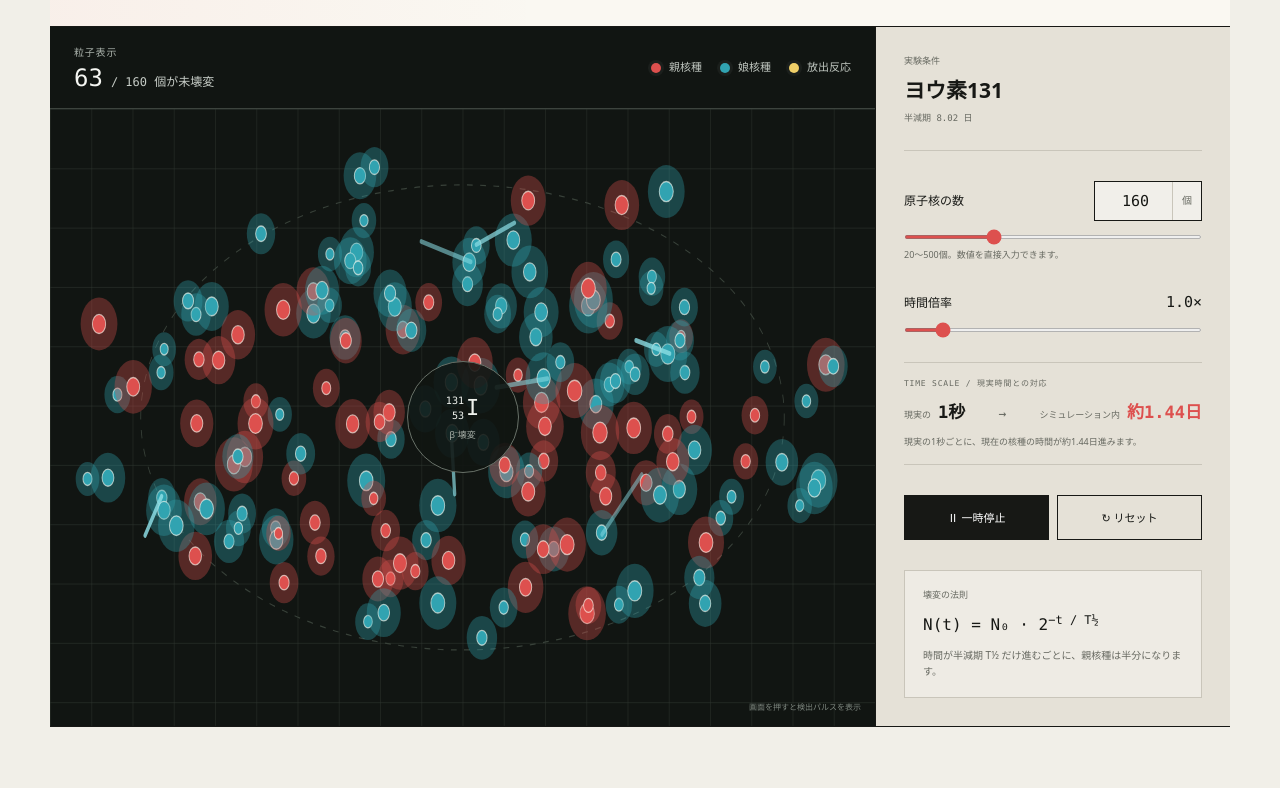
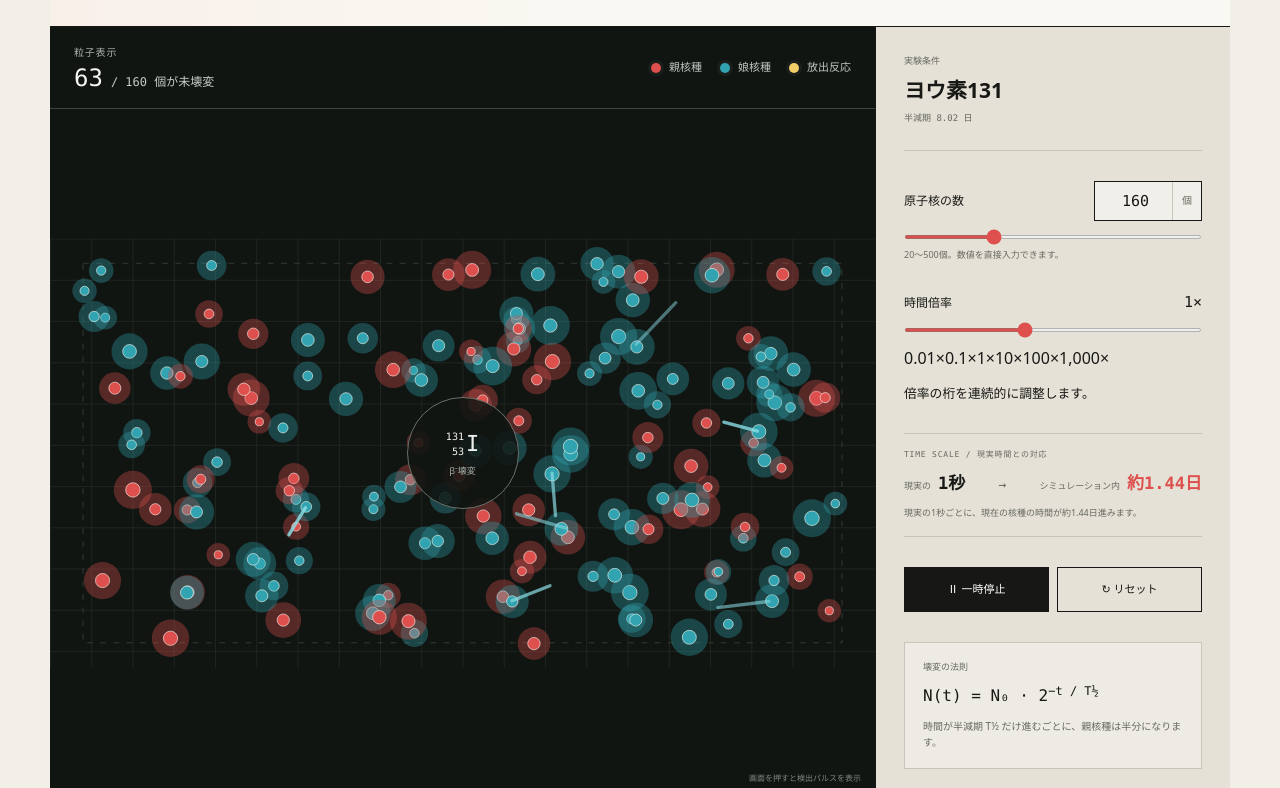
Before and after one commit to shymohn99/nuclear-decay-lab, a Next.js app: page / in a window 1280 px wide. Shown: the part 1672-2460 px from the top of the page. Built offline with nearby package versions, Linux system fonts and the light colour scheme.

Commit message:
Add logarithmic speed control and uniform particles

```diff
--- a/app/page.tsx
+++ b/app/page.tsx
@@ -812,12 +812,10 @@ function seededRandom(seed: number) {
 function makeParticles(count: number, seed: number): Particle[] {
   const random = seededRandom(seed);
   return Array.from({ length: count }, (_, index) => {
-    const angle = index * 2.399963 + random() * 0.16;
-    const radius = Math.sqrt((index + 0.5) / count) * 0.44;
     return {
       id: index,
-      x: 0.5 + Math.cos(angle) * radius,
-      y: 0.5 + Math.sin(angle) * radius * 0.78,
+      x: 0.045 + random() * 0.91,
+      y: 0.07 + random() * 0.86,
       vx: (random() - 0.5) * 0.025,
       vy: (random() - 0.5) * 0.025,
       phase: "parent",
@@ -832,6 +830,12 @@ function formatNumber(value: number) {
   return new Intl.NumberFormat("ja-JP", {
     maximumFractionDigits: value < 10 ? 2 : 1,
   }).format(value);
+}
+
+function formatSpeedMultiplier(value: number) {
+  if (value < 0.1) return value.toFixed(2);
+  if (value < 1) return value.toFixed(1);
+  return formatNumber(value);
 }
 
 function formatElapsed(halfLives: number, preset: IsotopePreset) {
@@ -2306,7 +2310,7 @@ export default function Home() {
               <svg
                 className="particle-svg"
                 viewBox="0 0 1000 520"
-                preserveAspectRatio="none"
+                preserveAspectRatio="xMidYMid meet"
                 onPointerDown={handleDetectorPulse}
                 role="img"
                 aria-label={
@@ -2322,7 +2326,7 @@ export default function Home() {
                 </defs>
                 <rect width="1000" height="520" className="field-background" />
                 <rect width="1000" height="520" fill="url(#field-grid)" />
-                <ellipse cx="500" cy="260" rx="390" ry="196" className="field-orbit" />
+                <rect x="40" y="30" width="920" height="460" className="field-orbit" />
                 {particles.map((particle) => {
                   const particleColor =
                     simulationMode === "chain"
@@ -2451,17 +2455,33 @@ export default function Home() {
               </small>
             </div>
 
-            <label className="control-field">
-              <span>時間倍率 <output>{speed.toFixed(1)}×</output></span>
+            <label className="control-field speed-control">
+              <span>
+                時間倍率
+                <output>{formatSpeedMultiplier(speed)}×</output>
+              </span>
               <input
                 type="range"
-                min="0.5"
-                max="5"
-                step="0.5"
-                value={speed}
+                min="-2"
+                max="3"
+                step="0.05"
+                value={Math.log10(speed)}
                 style={{ accentColor: parentColor }}
-                onChange={(event) => setSpeed(Number(event.target.value))}
+                onChange={(event) =>
+                  setSpeed(10 ** Number(event.target.value))
+                }
+                aria-label="時間倍率（対数）"
+                aria-valuetext={`${formatSpeedMultiplier(speed)}倍`}
               />
+              <div className="log-scale-marks" aria-hidden="true">
+                <span>0.01×</span>
+                <span>0.1×</span>
+                <span>1×</span>
+                <span>10×</span>
+                <span>100×</span>
+                <span>1,000×</span>
+              </div>
+              <small>倍率の桁を連続的に調整します。</small>
             </label>
 
             <div
```
